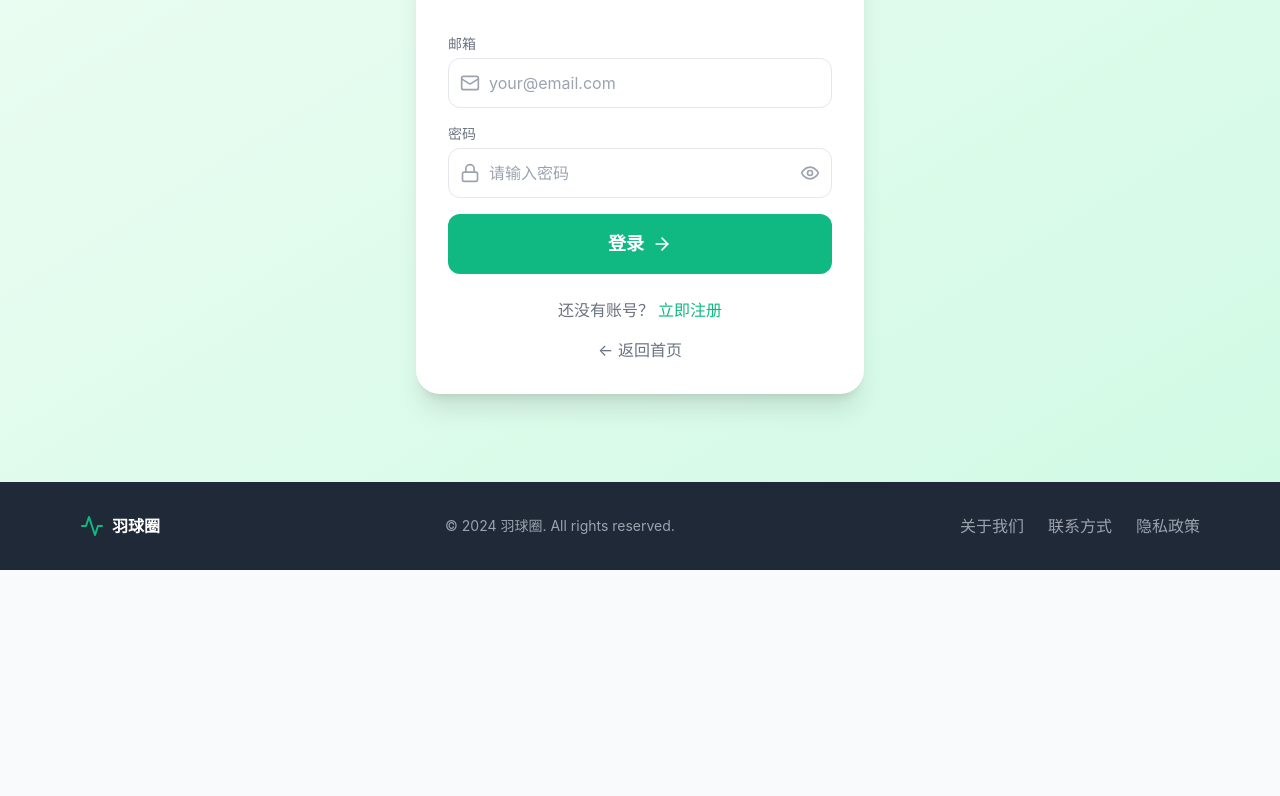
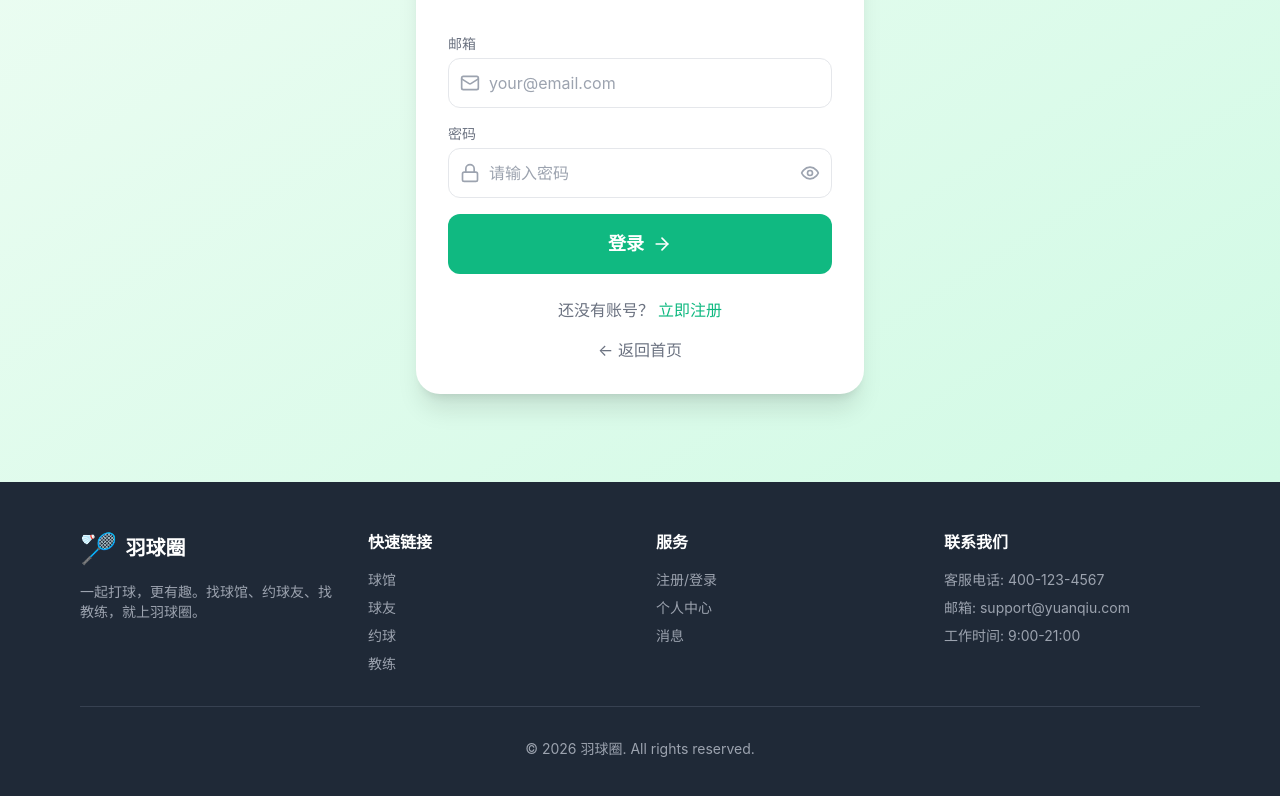
Before and after one commit to tomisnotcat/badminton-venue, a Next.js app: page /login in a window 1280 px wide. Shown: the part 382-1178 px from the top of the page. Before the commit the page ends 952 px from the top, so only its background shows below. Built offline with nearby package versions, Linux system fonts and the light colour scheme.

Commit message:
feat: 添加页脚、404页面、优化球馆详情页预约功能

```diff
--- /dev/null
+++ b/src/app/[...not-found]/page.js
@@ -0,0 +1,19 @@
+import Link from 'next/link'
+
+export default function NotFound() {
+  return (
+    <div className="min-h-screen flex items-center justify-center">
+      <div className="text-center">
+        <div className="text-8xl mb-4">😕</div>
+        <h1 className="text-4xl font-bold mb-4">404</h1>
+        <p className="text-gray-500 mb-8">抱歉，页面未找到</p>
+        <Link
+          href="/"
+          className="px-6 py-3 bg-primary text-white rounded-xl hover:bg-green-600 transition"
+        >
+          返回首页
+        </Link>
+      </div>
+    </div>
+  )
+}
--- a/src/app/layout.js
+++ b/src/app/layout.js
@@ -3,16 +3,18 @@ import Navbar from '@/components/Navbar'
 import Footer from '@/components/Footer'
 
 export const metadata = {
-  title: '羽球圈 - 羽毛球约球平台',
-  description: '找球友、订场地，尽在羽球圈',
+  title: '羽球圈 - 找球馆、约球友、找教练',
+  description: '一起打球，更有趣。找球馆、约球友、找教练，就上羽球圈。',
 }
 
 export default function RootLayout({ children }) {
   return (
     <html lang="zh-CN">
-      <body className="bg-gray-50 min-h-screen flex flex-col">
+      <body>
         <Navbar />
-        <main className="flex-1">{children}</main>
+        <main className="min-h-screen">
+          {children}
+        </main>
         <Footer />
       </body>
     </html>
--- a/src/app/venues/[id]/page.js
+++ b/src/app/venues/[id]/page.js
@@ -1,14 +1,21 @@
+'use client'
+
+import { useState } from 'react'
 import Link from 'next/link'
-import { MapPin, Star, Users, Clock, Phone, ArrowLeft, CheckCircle } from 'lucide-react'
+import { MapPin, Star, Users, Clock, Phone, ArrowLeft, CheckCircle, Calendar } from 'lucide-react'
 import { venues } from '@/data/venues'
 
 export default function VenueDetailPage({ params }) {
   const venue = venues.find(v => v.id === parseInt(params.id))
+  const [bookingDate, setBookingDate] = useState('')
+  const [bookingTime, setBookingTime] = useState('')
+  const [showBooking, setShowBooking] = useState(false)
 
   if (!venue) {
     return (
       <div className="min-h-screen flex items-center justify-center">
         <div className="text-center">
+          <div className="text-6xl mb-4">😕</div>
           <h1 className="text-2xl font-bold mb-4">球馆未找到</h1>
           <Link href="/venues" className="text-primary hover:underline">
             返回球馆列表
@@ -18,24 +25,39 @@ export default function VenueDetailPage({ params }) {
     )
   }
 
+  const handleBooking = () => {
+    if (!bookingDate || !bookingTime) {
+      alert('请选择日期和时间')
+      return
+    }
+    alert(`预约成功！\n球馆：${venue.name}\n日期：${bookingDate}\n时间：${bookingTime}`)
+    setShowBooking(false)
+  }
+
   return (
-    <div className="min-h-screen py-8">
-      <div className="max-w-4xl mx-auto px-4">
+    <div className="min-h-screen pb-20">
       {/* Back Button */}
-        <Link href="/venues" className="inline-flex items-center gap-2 text-gray-500 hover:text-gray-700 mb-6">
+      <div className="bg-white sticky top-16 z-40 border-b">
+        <div className="max-w-4xl mx-auto px-4 py-4">
+          <Link href="/venues" className="inline-flex items-center gap-2 text-gray-500 hover:text-gray-700">
             <ArrowLeft className="w-5 h-5" />
             返回球馆列表
           </Link>
+        </div>
+      </div>
 
+      <div className="max-w-4xl mx-auto px-4 py-8">
         {/* Header */}
         <div className="bg-white rounded-2xl p-8 shadow-sm mb-6">
           <div className="flex items-start justify-between mb-6">
+            <div className="flex items-center gap-6">
+              <div className="text-7xl">{venue.image}</div>
               <div>
-              <div className="text-6xl mb-4">{venue.image}</div>
                 <h1 className="text-3xl font-bold mb-2">{venue.name}</h1>
                 <div className="flex items-center gap-2 text-gray-500">
                   <MapPin className="w-5 h-5" />
                   <span>{venue.province} {venue.city} {venue.district}</span>
+                </div>
               </div>
             </div>
             <div className="text-right">
@@ -100,14 +122,79 @@ export default function VenueDetailPage({ params }) {
           </div>
         </div>
 
-        {/* Actions */}
-        <div className="flex gap-4">
-          <button className="flex-1 py-4 bg-primary text-white rounded-xl font-bold text-lg hover:bg-green-600 transition">
+        {/* Booking Section */}
+        <div className="bg-white rounded-2xl p-6 shadow-sm">
+          <h2 className="text-xl font-bold mb-4">预约场地</h2>
+
+          {!showBooking ? (
+            <button
+              onClick={() => setShowBooking(true)}
+              className="w-full py-4 bg-primary text-white rounded-xl font-bold text-lg hover:bg-green-600 transition flex items-center justify-center gap-2"
+            >
+              <Calendar className="w-5 h-5" />
               立即预约
             </button>
-          <button className="px-6 py-4 border-2 border-primary text-primary rounded-xl font-bold hover:bg-green-50 transition">
-            联系球馆
+          ) : (
+            <div className="space-y-4">
+              <div className="grid md:grid-cols-2 gap-4">
+                <div>
+                  <label className="block text-sm text-gray-500 mb-1">选择日期</label>
+                  <input
+                    type="date"
+                    value={bookingDate}
+                    onChange={(e) => setBookingDate(e.target.value)}
+                    className="w-full px-4 py-3 border rounded-xl"
+                  />
+                </div>
+                <div>
+                  <label className="block text-sm text-gray-500 mb-1">选择时间段</label>
+                  <select
+                    value={bookingTime}
+                    onChange={(e) => setBookingTime(e.target.value)}
+                    className="w-full px-4 py-3 border rounded-xl"
+                  >
+                    <option value="">请选择时间</option>
+                    <option value="06:00-08:00">06:00-08:00</option>
+                    <option value="08:00-10:00">08:00-10:00</option>
+                    <option value="10:00-12:00">10:00-12:00</option>
+                    <option value="12:00-14:00">12:00-14:00</option>
+                    <option value="14:00-16:00">14:00-16:00</option>
+                    <option value="16:00-18:00">16:00-18:00</option>
+                    <option value="18:00-20:00">18:00-20:00</option>
+                    <option value="20:00-22:00">20:00-22:00</option>
+                  </select>
+                </div>
+              </div>
+              <div className="bg-gray-50 p-4 rounded-xl">
+                <div className="flex justify-between mb-2">
+                  <span className="text-gray-500">场地费用</span>
+                  <span className="font-bold">¥{venue.price}</span>
+                </div>
+                <div className="flex justify-between mb-2">
+                  <span className="text-gray-500">时段</span>
+                  <span className="font-bold">2小时</span>
+                </div>
+                <div className="flex justify-between pt-2 border-t">
+                  <span className="font-bold">合计</span>
+                  <span className="font-bold text-primary text-xl">¥{venue.price * 2}</span>
+                </div>
+              </div>
+              <div className="flex gap-4">
+                <button
+                  onClick={handleBooking}
+                  className="flex-1 py-4 bg-primary text-white rounded-xl font-bold text-lg hover:bg-green-600 transition"
+                >
+                  确认预约
                 </button>
+                <button
+                  onClick={() => setShowBooking(false)}
+                  className="px-6 py-4 border border-gray-300 rounded-xl font-medium hover:bg-gray-50 transition"
+                >
+                  取消
+                </button>
+              </div>
+            </div>
+          )}
         </div>
       </div>
     </div>
--- a/src/components/Footer.js
+++ b/src/components/Footer.js
@@ -1,22 +1,55 @@
-import { Activity } from 'lucide-react'
+import Link from 'next/link'
 
 export default function Footer() {
   return (
-    <footer className="bg-gray-800 text-white py-8 mt-auto">
+    <footer className="bg-gray-800 text-white py-12">
       <div className="max-w-6xl mx-auto px-4">
-        <div className="flex flex-col md:flex-row justify-between items-center gap-4">
-          <div className="flex items-center gap-2">
-            <Activity className="w-6 h-6 text-primary" />
-            <span className="font-bold">羽球圈</span>
+        <div className="grid md:grid-cols-4 gap-8">
+          {/* Brand */}
+          <div>
+            <div className="flex items-center gap-2 mb-4">
+              <span className="text-3xl">🏸</span>
+              <span className="text-xl font-bold">羽球圈</span>
+            </div>
+            <p className="text-gray-400 text-sm">
+              一起打球，更有趣。找球馆、约球友、找教练，就上羽球圈。
+            </p>
           </div>
-          <div className="text-gray-400 text-sm">
-            © 2024 羽球圈. All rights reserved.
+
+          {/* Quick Links */}
+          <div>
+            <h4 className="font-bold mb-4">快速链接</h4>
+            <ul className="space-y-2 text-gray-400 text-sm">
+              <li><Link href="/venues" className="hover:text-white transition">球馆</Link></li>
+              <li><Link href="/players" className="hover:text-white transition">球友</Link></li>
+              <li><Link href="/match" className="hover:text-white transition">约球</Link></li>
+              <li><Link href="/coaches" className="hover:text-white transition">教练</Link></li>
+            </ul>
           </div>
-          <div className="flex gap-6">
-            <a href="#" className="text-gray-400 hover:text-white">关于我们</a>
-            <a href="#" className="text-gray-400 hover:text-white">联系方式</a>
-            <a href="#" className="text-gray-400 hover:text-white">隐私政策</a>
+
+          {/* Services */}
+          <div>
+            <h4 className="font-bold mb-4">服务</h4>
+            <ul className="space-y-2 text-gray-400 text-sm">
+              <li><Link href="/login" className="hover:text-white transition">注册/登录</Link></li>
+              <li><Link href="/my" className="hover:text-white transition">个人中心</Link></li>
+              <li><Link href="/messages" className="hover:text-white transition">消息</Link></li>
+            </ul>
           </div>
+
+          {/* Contact */}
+          <div>
+            <h4 className="font-bold mb-4">联系我们</h4>
+            <ul className="space-y-2 text-gray-400 text-sm">
+              <li>客服电话: 400-123-4567</li>
+              <li>邮箱: support@yuanqiu.com</li>
+              <li>工作时间: 9:00-21:00</li>
+            </ul>
+          </div>
+        </div>
+
+        <div className="border-t border-gray-700 mt-8 pt-8 text-center text-gray-400 text-sm">
+          © 2026 羽球圈. All rights reserved.
         </div>
       </div>
     </footer>
```
Lines whose indentation alone changed are shown as unchanged.
